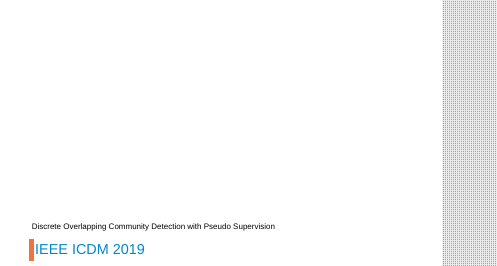
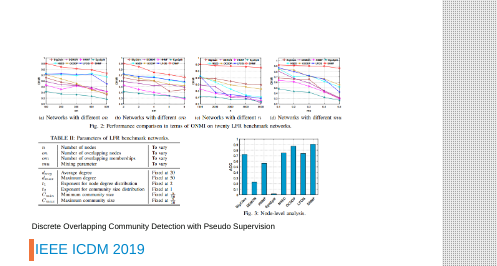
Before and after one commit to xiaodanbike/xiaodanbike.github.io, a plain HTML site: page index.html in a window 1280 px wide. Shown: the part 8321-8587 px from the top of the page, 783-1280 px from the left. Drawn offline with Linux system fonts and the light colour scheme; a web font is replaced by a local one.

Commit message:
20240219

```diff
--- a/index.html
+++ b/index.html
@@ -968,7 +968,7 @@
                       <a href="/Publication/2019/Discrete_Overlapping_Community_Detection_with_Pseudo_Supervision.pdf" title="Discrete Overlapping Community Detection with Pseudo Supervision">
                           <div class="pro-pic">
 
-                              <div class="pic-box" style="background-image:url(/paper_photo/Discrete Overlapping Community Detection with Pseudo Supervision.png);">
+                              <div class="pic-box" style="background-image:url(/paper_photo/DiscreteOverlapping.png);">
                               </div>
                               <div class="pro-title">Discrete Overlapping Community Detection with Pseudo Supervision</div>
                               <div class="pro-ref">IEEE ICDM 2019</div>
```
Also changed, not shown: paper_photo/DiscreteOverlapping.png (renamed from paper_photo/Discrete Overlapping Community Detection with Pseudo Supervision.png).
